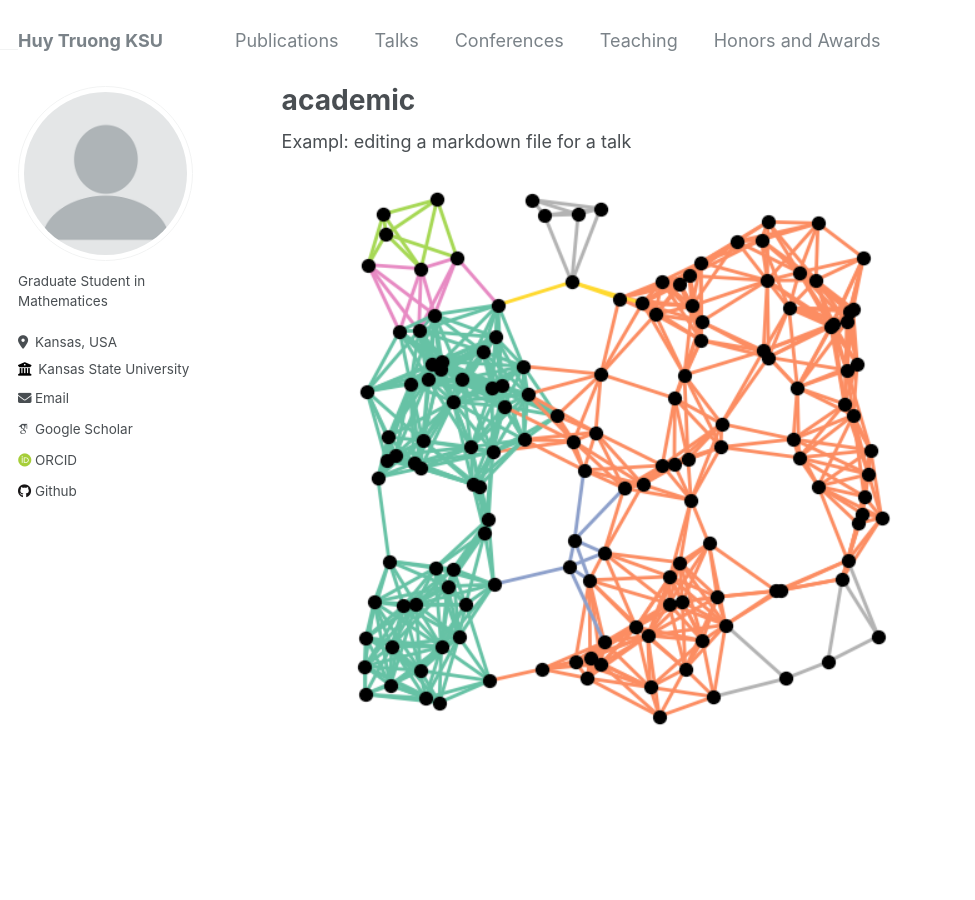
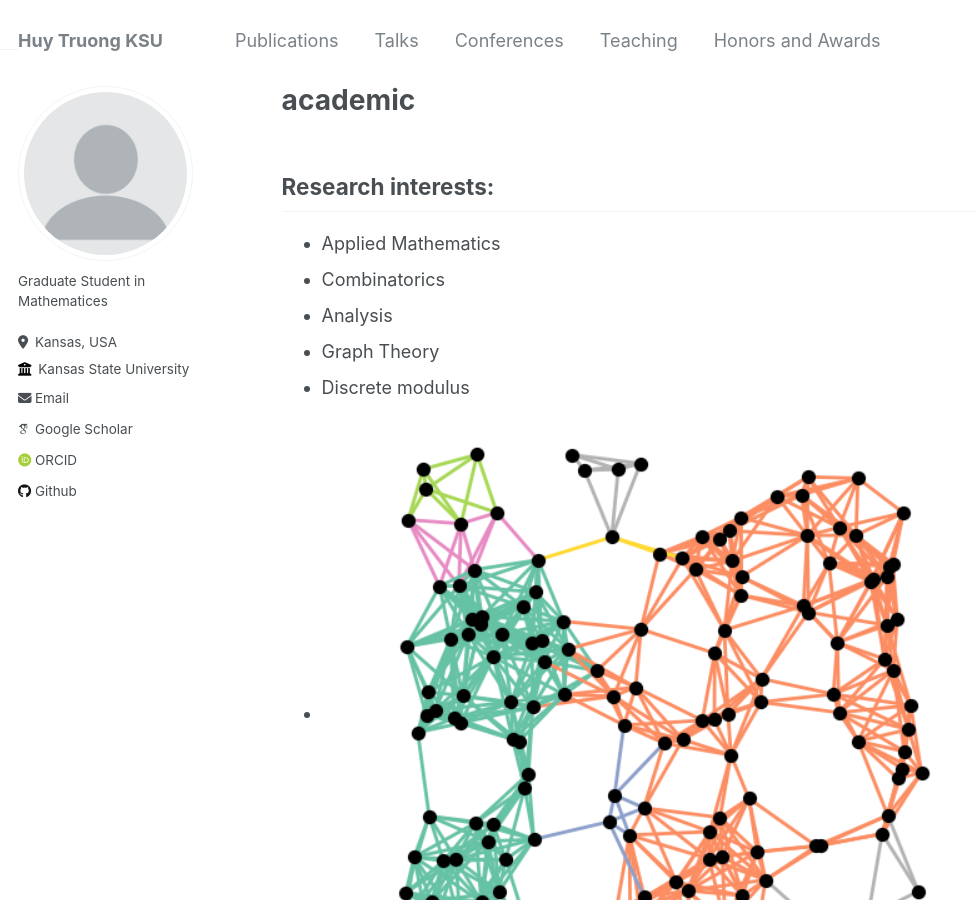
Before and after one commit to ngochuytruong/academic, a Jekyll site: the page built from _pages/about.md, in a window 1280 px wide and 900 px high. Shown: the whole window, without its empty margins (0-975 px from the left). Built offline with Jekyll 4.4.1, drawn with Linux system fonts in a browser that asks for light colours; some web fonts are replaced.

Commit message:
Update about.md

```diff
--- a/_pages/about.md
+++ b/_pages/about.md
@@ -8,5 +8,12 @@ redirect_from:
 ---
 
 
-Exampl:       editing a markdown file for a talk
-![Editing a markdown file for a talk](https://ngochuytruong.github.io/academic/images/picture2.png)
+Research interests:
+---
+- Applied Mathematics
+- Combinatorics
+- Analysis
+- Graph Theory
+- Discrete modulus
+-
+![Picture](https://ngochuytruong.github.io/academic/images/picture2.png)
```
